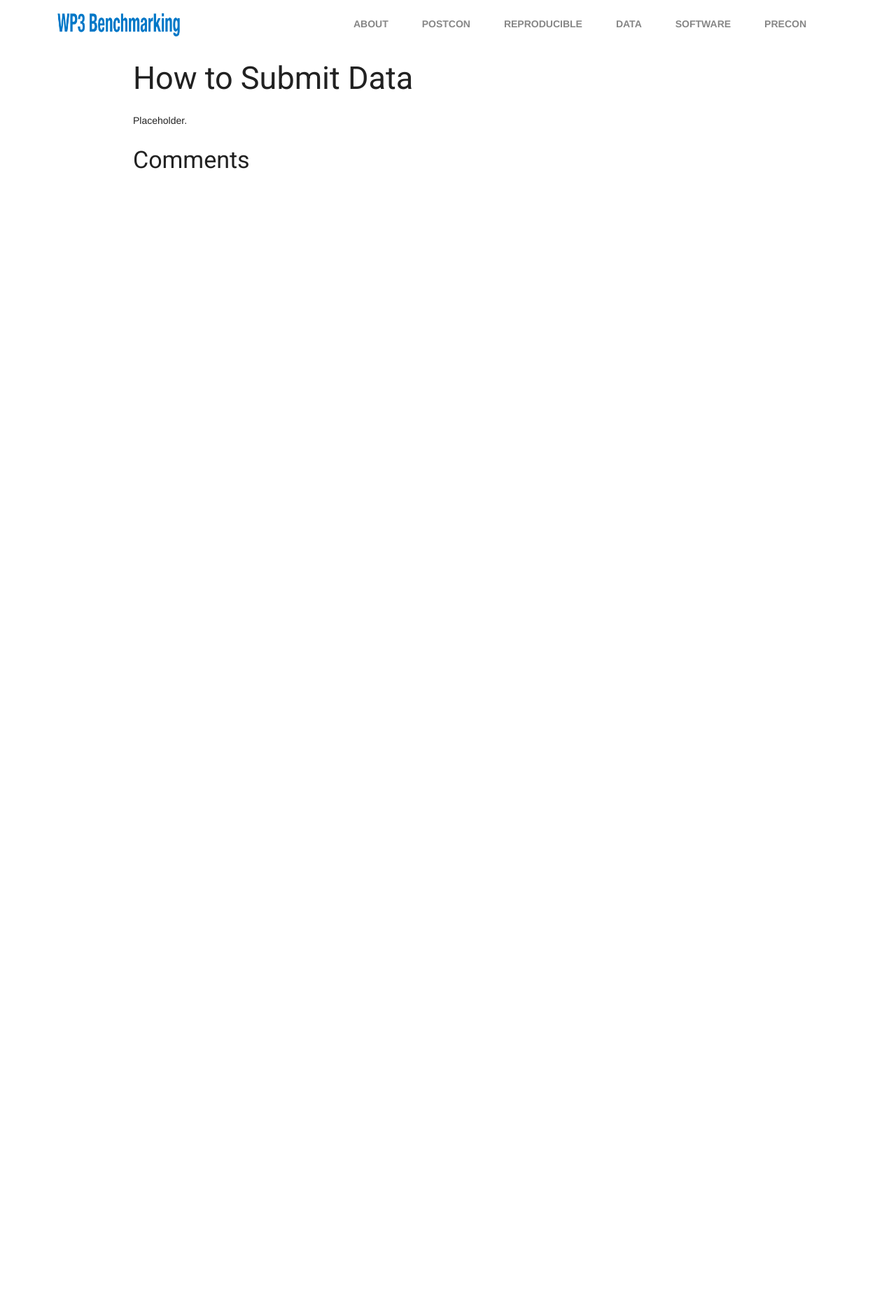
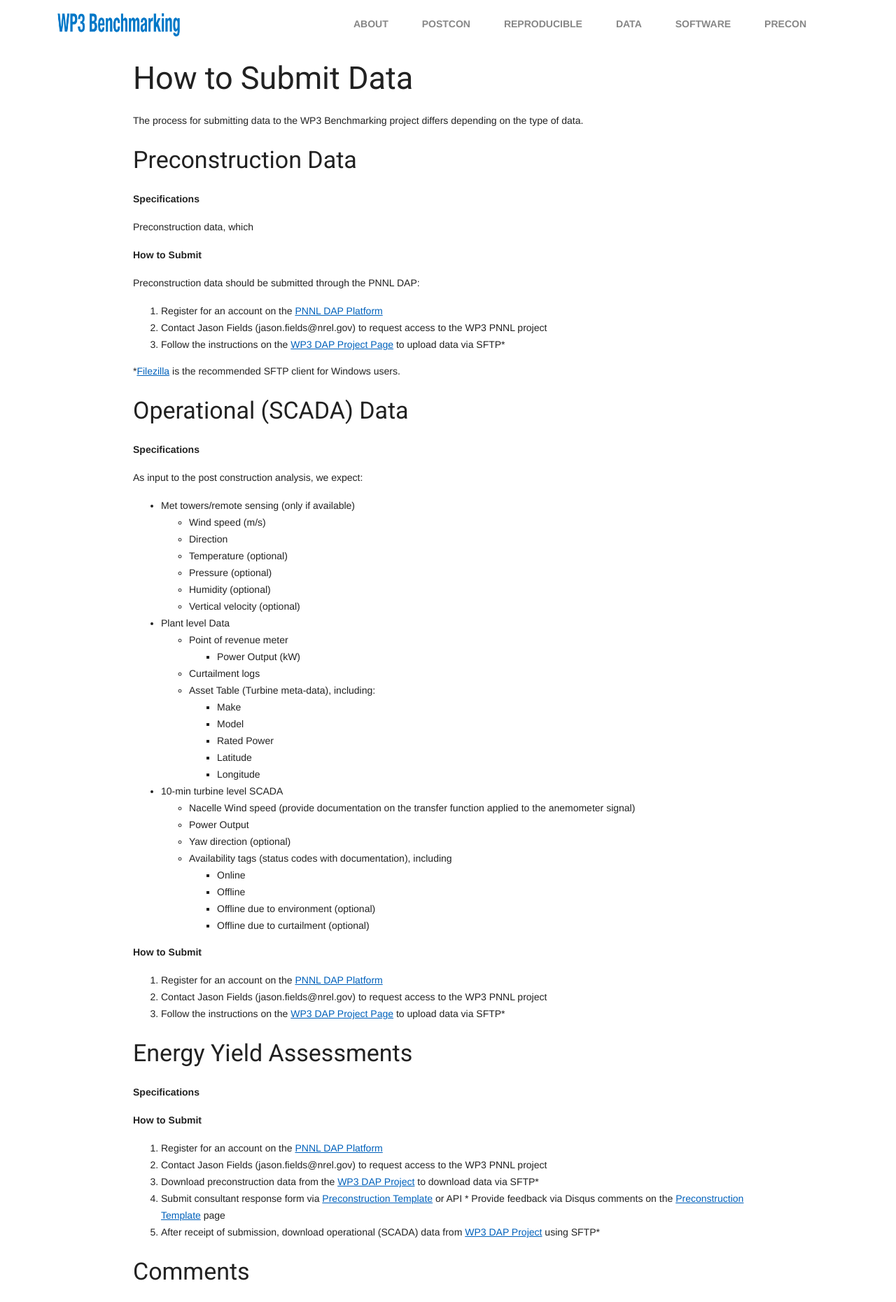
Before and after one commit to NREL/wp3-docs, a Jekyll site: the page built from pages/submit_data.md, in a window 1280 px wide. Shown: the whole page at 70% size. Built offline with Jekyll 4.4.1, drawn with Linux system fonts in a browser that asks for light colours; comment, search, counter and statistics services are not loaded.

Commit message:
Update submit_data.md

```diff
--- a/pages/submit_data.md
+++ b/pages/submit_data.md
@@ -6,4 +6,72 @@ group: navigation
 comments: true
 ---
 
-Placeholder.
+The process for submitting data to the WP3 Benchmarking project differs depending on the type of data.
+
+### Preconstruction Data
+
+**Specifications**
+
+Preconstruction data, which
+
+**How to Submit**
+
+Preconstruction data should be submitted through the PNNL DAP:
+
+  1. Register for an account on the [PNNL DAP Platform](https://a2e.energy.gov/auth/register)
+  1. Contact Jason Fields (jason.fields@nrel.gov) to request access to the WP3 PNNL project
+  1. Follow the instructions on the [WP3 DAP Project Page](https://a2e.energy.gov/projects/wp3) to upload data via SFTP\*
+
+*[Filezilla](https://filezilla-project.org/) is the recommended SFTP client for Windows users.
+
+### Operational (SCADA) Data
+
+**Specifications**
+
+As input to the post construction analysis, we expect:
+
+  * Met towers/remote sensing (only if available)
+    * Wind speed (m/s)
+    * Direction
+    * Temperature (optional)
+    * Pressure (optional)
+    * Humidity (optional)
+    * Vertical velocity (optional)
+  * Plant level Data
+    * Point of revenue meter
+      * Power Output (kW)
+    * Curtailment logs
+    * Asset Table (Turbine meta-data), including:
+      * Make
+      * Model
+      * Rated Power
+      * Latitude
+      * Longitude
+  * 10-min turbine level SCADA
+    * Nacelle Wind speed (provide documentation on the transfer function applied to the anemometer signal)
+    * Power Output
+    * Yaw direction (optional)
+    * Availability tags (status codes with documentation), including
+      * Online
+      * Offline
+      * Offline due to environment (optional)
+      * Offline due to curtailment (optional)
+
+**How to Submit**
+
+  1. Register for an account on the [PNNL DAP Platform](https://a2e.energy.gov/auth/register)
+  1. Contact Jason Fields (jason.fields@nrel.gov) to request access to the WP3 PNNL project
+  1. Follow the instructions on the [WP3 DAP Project Page](https://a2e.energy.gov/projects/wp3) to upload data via SFTP\*
+
+### Energy Yield Assessments
+
+**Specifications**
+
+**How to Submit**
+
+  1. Register for an account on the [PNNL DAP Platform](https://a2e.energy.gov/auth/register)
+  1. Contact Jason Fields (jason.fields@nrel.gov) to request access to the WP3 PNNL project
+  1. Download preconstruction data from the [WP3 DAP Project](https://a2e.energy.gov/projects/wp3) to download data via SFTP\*
+  1. Submit consultant response form via [Preconstruction Template](/wp3-docs/precon/) or API
+    * Provide feedback via Disqus comments on the [Preconstruction Template](/wp3-docs/precon/) page
+  1. After receipt of submission, download operational (SCADA) data from [WP3 DAP Project](https://a2e.energy.gov/projects/wp3) using SFTP\*
```
